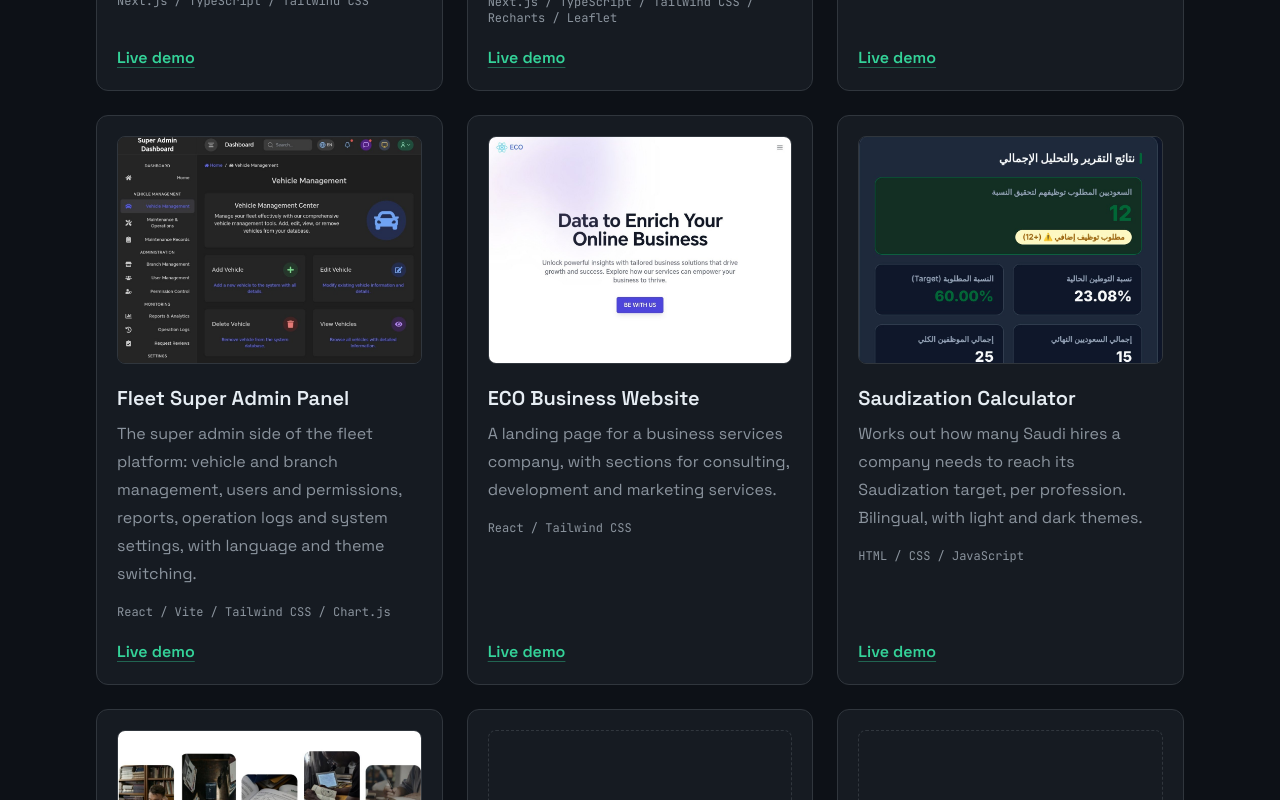
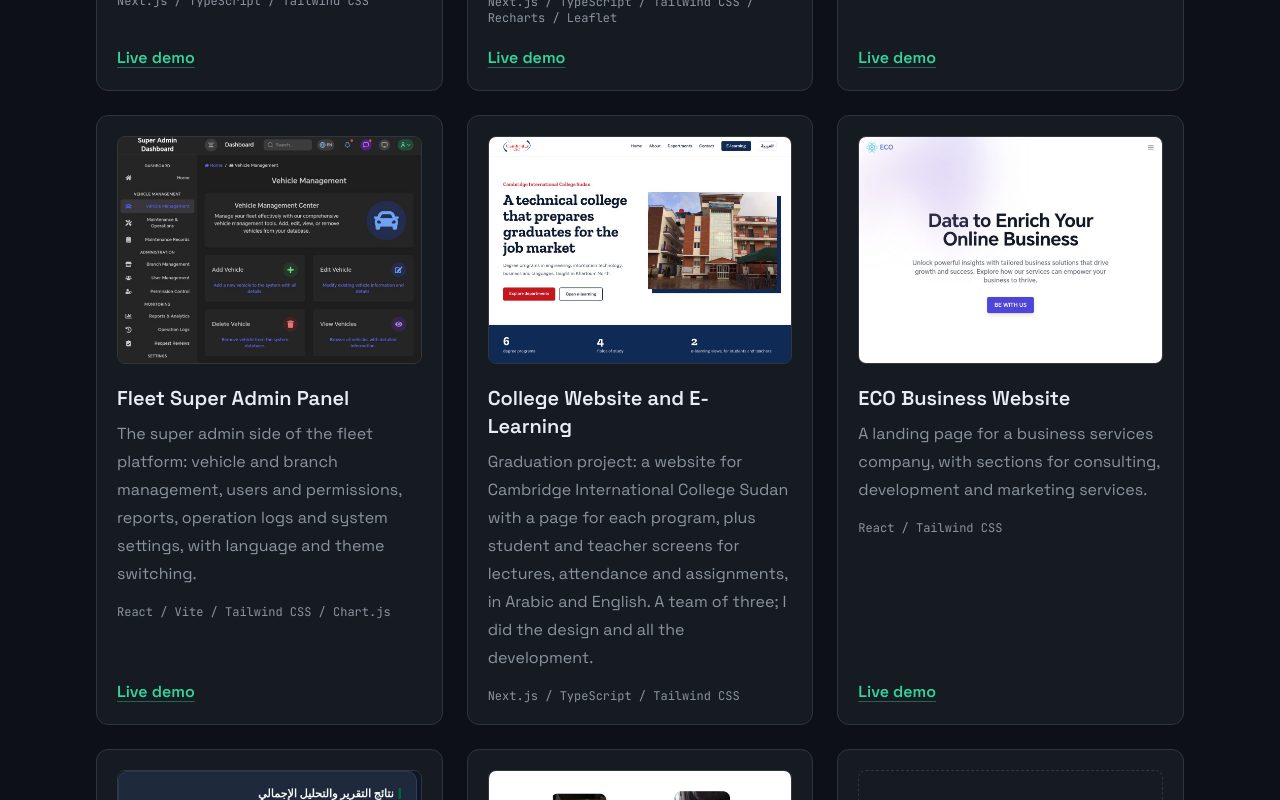
Before and after one commit to Mu21stafa23/personal-website, a Next.js app: page / in a window 1280 px wide. Shown: the part 5020-5820 px from the top of the page. Built offline with nearby package versions, Linux system fonts and the light colour scheme.

Commit message:
Projects: add the college graduation project
Co-Authored-By: Claude Opus 5.5 <noreply@anthropic.com>
Claude-Session: https://claude.ai/code/session_01TkRPnwSefusrgepjoER5a5

```diff
--- a/app/components/Projects.tsx
+++ b/app/components/Projects.tsx
@@ -53,6 +53,13 @@ const projects: Project[] = [
     stack: ['React', 'Vite', 'Tailwind CSS', 'Chart.js'],
     image: '/projects/fleet-super-admin.jpg',
     demo: 'https://dash-os.netlify.app',
+  },
+  {
+    name: 'College Website and E-Learning',
+    description:
+      'Graduation project: a website for Cambridge International College Sudan with a page for each program, plus student and teacher screens for lectures, attendance and assignments, in Arabic and English. A team of three; I did the design and all the development.',
+    stack: ['Next.js', 'TypeScript', 'Tailwind CSS'],
+    image: '/projects/college-website.jpg',
   },
   {
     name: 'ECO Business Website',
```
Also changed, not shown: public/projects/college-website.jpg (added).
